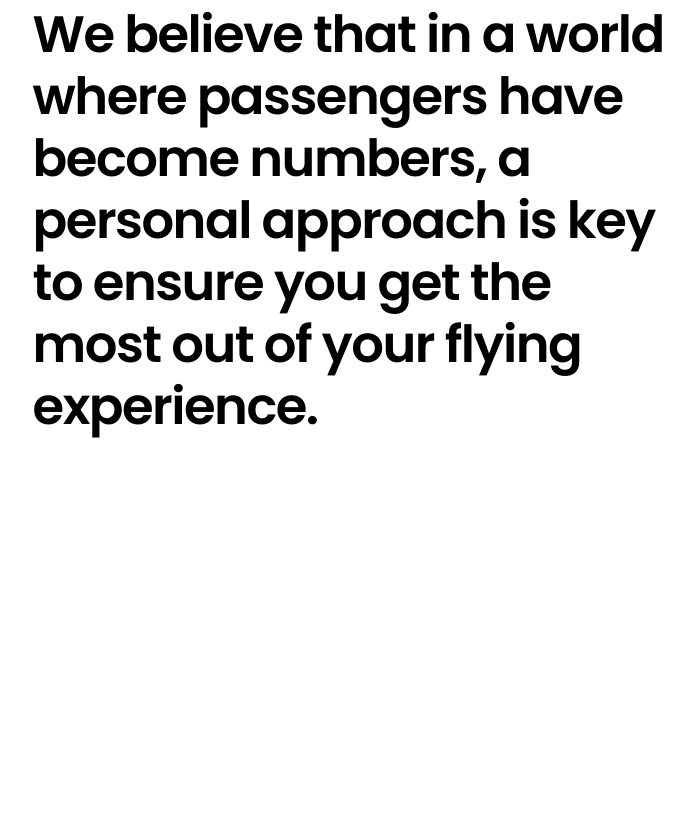
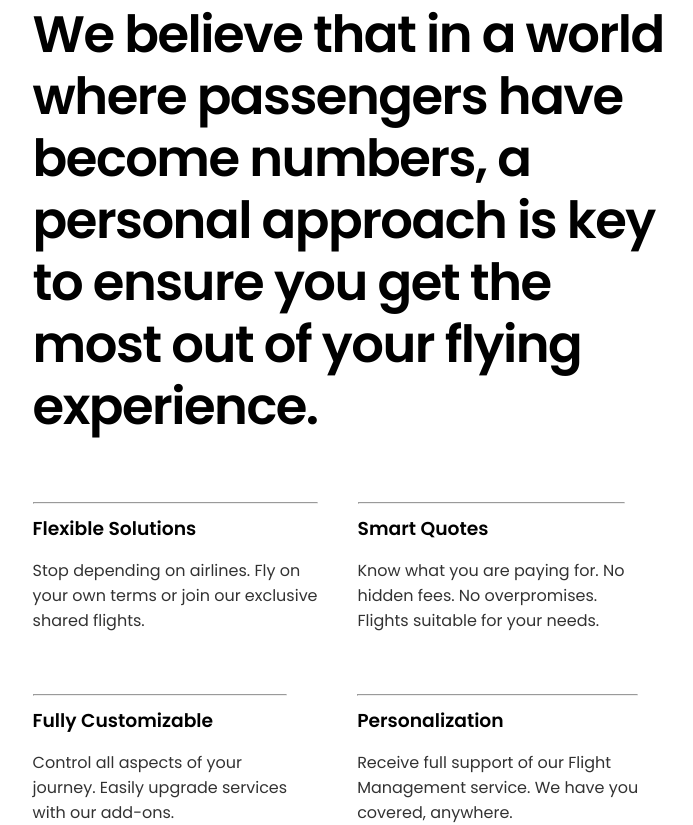
Before and after one commit to HafizMuhammadRayyan/Flyhyer-Web-Clone, a plain HTML site: page index.html in a window 1280 px wide. Shown: the part 874-1699 px from the top of the page, without its empty margins (505-1198 px from the left). Before the commit the page ends 1316 px from the top, so only its background shows below. Drawn offline with nearby package versions, Linux system fonts and the light colour scheme.

Commit message:
commit 5

```diff
--- a/index.html
+++ b/index.html
@@ -39,7 +39,9 @@
 
       <!-- bottom area like nav -->
       <div class="bottomnav">
-        <div class="line"><h4>More flexibility, freedom and choice!</h4></div>
+        <div class="line">
+          <h4>More flexibility, freedom and choice!</h4>
+        </div>
         <div class="btn">
           <div>
             <button class="btn1" type="button">
@@ -56,12 +58,65 @@
     </header>
     <!-- header end here -->
 
-
     <!-- Section 1 started here -->
     <section class="section1">
-      <div class="bigtext"><h2>We believe that in a world <br> where passengers have <br> become numbers, a <br> personal approach is key <br> to ensure you get the <br> most out of your flying <br> experience.
-      </h2></div>
+      <div class="bigtext">
+        <h2>
+          We believe that in a world <br />
+          where passengers have <br />
+          become numbers, a <br />
+          personal approach is key <br />
+          to ensure you get the <br />
+          most out of your flying <br />
+          experience.
+        </h2>
+      </div>
+      <!-- multi text areas -->
+      <div class="textarea1">
+        <div class="textbox1">
+          <hr />
+          <h3>Flexible Solutions</h3>
+          <p>
+            Stop depending on airlines. Fly on <br />
+            your own terms or join our exclusive <br />
+            shared flights.
+          </p>
+        </div>
+        <div class="textbox2">
+          <hr />
+          <h3>Smart Quotes</h3>
+          <p>
+            Know what you are paying for. No <br />
+            hidden fees. No overpromises. <br />
+            Flights suitable for your needs.
+          </p>
+        </div>
+      </div>
+
+      <div class="textarea2">
+        <div class="textbox3">
+          <hr />
+          <h3>Fully Customizable</h3>
+          <p>
+            Control all aspects of your <br />
+            journey. Easily upgrade services <br />
+            with our add-ons.
+          </p>
+        </div>
+        <div class="textbox4">
+          <hr />
+          <h3>Personalization</h3>
+          <p>
+            Receive full support of our Flight <br />
+            Management service. We have you <br />
+            covered, anywhere.
+          </p>
+        </div>
+      </div>
     </section>
     <!-- Section 1 end here -->
+
+    <!-- Section 2 stated here -->
+
   </body>
 </html>
--- a/style.css
+++ b/style.css
@@ -1,12 +1,13 @@
 @import url('https://fonts.googleapis.com/css2?family=Nunito&family=Ubuntu:wght@300;700&display=swap');
 @import url('https://fonts.googleapis.com/css2?family=Poppins:wght@300;400;500;600;700&display=swap');
+
 * {
     margin: 0;
     padding: 0;
     box-sizing: border-box;
 }
 
-header{
+header {
     width: 100vw;
     height: 100vh;
     background-image: url(images/bg\ img.png);
@@ -63,19 +64,19 @@ span {
     font-weight: 400;
 }
 
-.tagline{
+.tagline {
     position: absolute;
     margin-left: 66%;
 }
 
-.tagline h3{
+.tagline h3 {
     font-family: 'Poppins', sans-serif;
     font-size: 4VW;
     font-weight: 600;
     line-height: 1;
 }
 
-.bottomnav{
+.bottomnav {
     position: absolute;
     bottom: 0;
     margin-bottom: 2%;
@@ -84,28 +85,30 @@ span {
     justify-content: space-between;
 }
 
-.line{
+.line {
     margin-left: 4%;
 }
 
-.line h4{
+.line h4 {
     font-family: 'Poppins', sans-serif;
     font-weight: 550;
     font-size: 1.5vw;
 }
 
-.btn{
+.btn {
     display: flex;
     margin-right: 8%;
     margin-bottom: 1.5%;
 }
-.btn1{
+
+.btn1 {
     background-color: black;
     border-radius: 30px;
     margin-right: 10px;
 
 }
-.btn1 h4{
+
+.btn1 h4 {
     font-family: 'Poppins', sans-serif;
     font-weight: 550;
     font-size: 1vw;
@@ -113,13 +116,14 @@ span {
     padding: 10px 20px;
 }
 
-.btn2{
+.btn2 {
     background-color: black;
     border-radius: 30px;
 
 
 }
-.btn2 h4{
+
+.btn2 h4 {
     font-family: 'Poppins', sans-serif;
     font-weight: 550;
     font-size: 1vw;
@@ -127,21 +131,102 @@ span {
     padding: 10px 20px;
 }
 
-.section1{
+/* Section 1 Css Code Started here */
+.section1 {
     position: relative;
     background-color: whitesmoke;
 }
 
-.bigtext{
+.bigtext {
     position: absolute;
     margin-left: 42%;
     margin-top: 6%;
 }
 
-.bigtext h2{
+.bigtext h2 {
     font-family: 'Poppins', sans-serif;
     font-size: 4vw;
     letter-spacing: -1.5px;
     font-weight: 600;
     line-height: 62px;
 }
+
+.textarea1 {
+    display: flex;
+    position: absolute;
+    font-family: 'Poppins', sans-serif;
+    margin-top: 45%;
+    margin-left: 42%;
+}
+
+.textbox1 {
+    width: fit-content;
+}
+
+.textbox1 h3 {
+    margin-top: 10px;
+    font-weight: 600;
+}
+
+.textbox1 p {
+    margin-top: 15px;
+    font-weight: 400;
+    opacity: 80%;
+}
+
+.textbox2 {
+    width: fit-content;
+    margin-left: 40px;
+}
+
+.textbox2 h3 {
+    margin-top: 10px;
+    font-weight: 600;
+}
+
+.textbox2 p {
+    margin-top: 15px;
+    font-weight: 400;
+    opacity: 80%;
+}
+
+.textarea2 {
+    display: flex;
+    position: absolute;
+    font-family: 'Poppins', sans-serif;
+    margin-top: 60%;
+    margin-left: 42%;
+}
+
+.textbox3 {
+    width: fit-content;
+}
+
+.textbox3 h3 {
+    margin-top: 10px;
+    font-weight: 600;
+}
+
+.textbox3 p {
+    margin-top: 15px;
+    font-weight: 400;
+    opacity: 80%;
+}
+
+.textbox4 {
+    width: fit-content;
+    margin-left: 70px;
+}
+
+.textbox4 h3 {
+    margin-top: 10px;
+    font-weight: 600;
+}
+
+.textbox4 p {
+    margin-top: 15px;
+    font-weight: 400;
+    opacity: 80%;
+}
+
+/* Section 1 Css Code End here */
```
Also changed, not shown: images/box2img.jpg (added).
